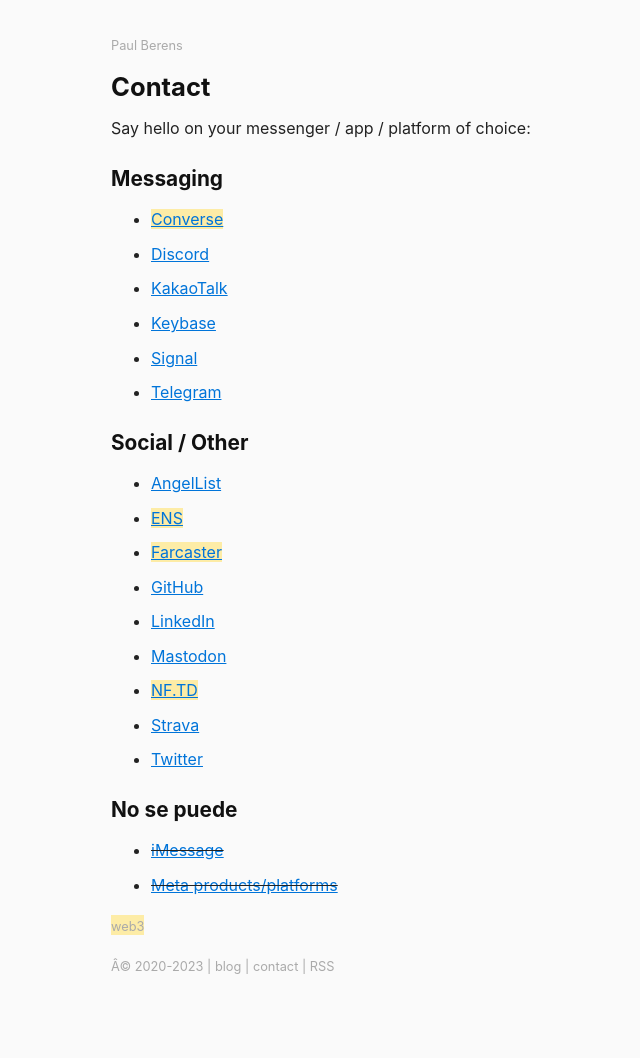
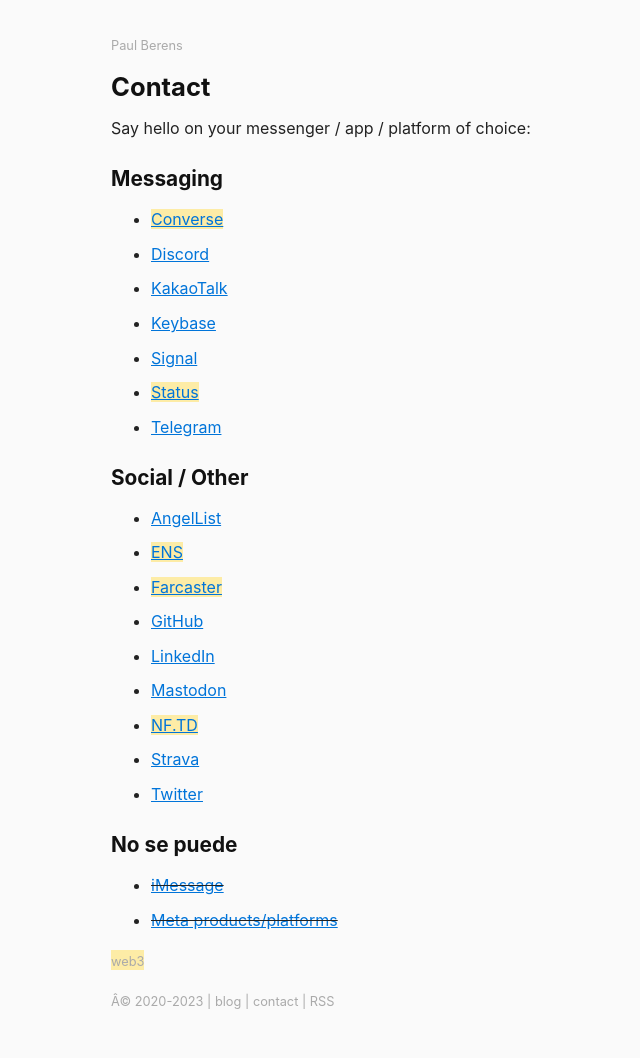
Before and after one commit to berensp/berensp.github.io, a Jekyll site: the page built from pages/contact.md, in a window 1280 px wide. Shown: the whole page, without its empty margins (209-849 px from the left). Built offline with Jekyll 4.4.1, drawn with Linux system fonts in a browser that asks for light colours; a script that is not in the unit is left out; before the commit the page ends 1024 px from its top, so only the background shows below that.

Commit message:
Update contact.md

```diff
--- a/pages/contact.md
+++ b/pages/contact.md
@@ -13,6 +13,7 @@
 - <a href="../assets/images/kakao.berensp.jpg" target="_blank">KakaoTalk</a>
 - <a href="https://keybase.io/berens" target="_blank">Keybase</a>
 - <a href="https://signal.org" target="_blank">Signal</a>
+- <mark><a href="https://join.status.im/u/0x04fef6e494c4db1d25d1b144f3914747cdf8164e5208dafe7fd1926d3d75e7b545ff02d0571ccf788ff0fff8065616967de51935e76d90a04a47df82cead041f57" target="_blank">Status</a></mark>
 - <a href="https://t.me/berensp" target="_blank">Telegram</a>
 
 ## Social / Other
```
